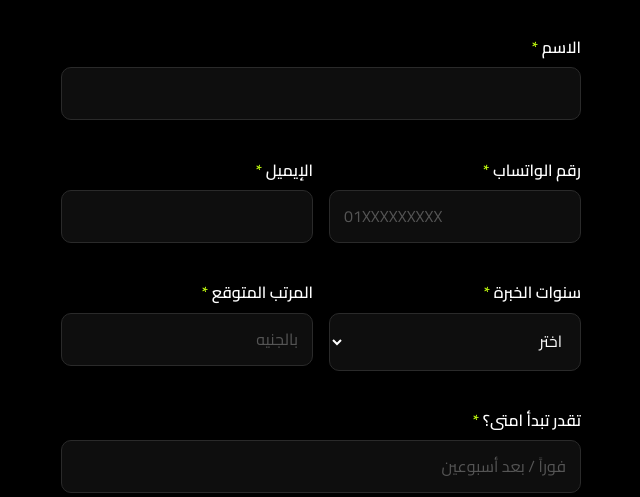
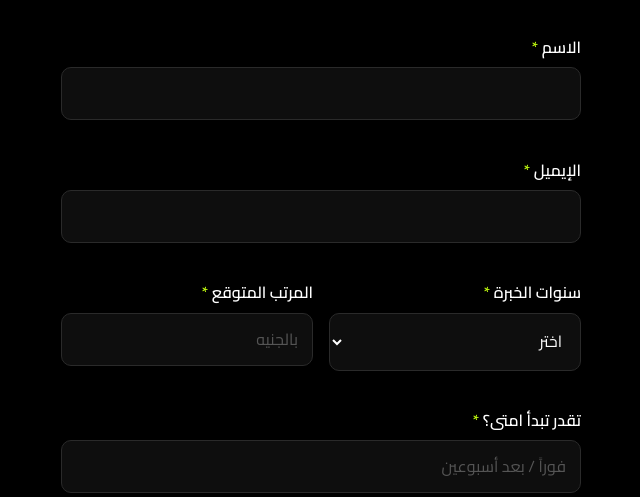
Before and after one commit to builtin00/jobs, a plain HTML site: page index.html in a window 1280 px wide. Shown: the part 303-800 px from the top of the page, without its empty margins (319-959 px from the left). Drawn offline with Linux system fonts and the light colour scheme.

Commit message:
Update index.html

```diff
--- a/index.html
+++ b/index.html
@@ -1,3 +1,4 @@
+
 <!DOCTYPE html>
 <html lang="ar" dir="rtl">
 <head>
@@ -57,10 +58,7 @@ button:focus-visible{outline:3px solid #fff;outline-offset:3px}
 
 <div class="f"><label for="name">الاسم <i>*</i></label><input id="name" name="name" required><div class="err"></div></div>
 
-<div class="row">
-<div class="f"><label for="phone">رقم الواتساب <i>*</i></label><input id="phone" name="phone" class="ltr" inputmode="tel" placeholder="01XXXXXXXXX" required><div class="err"></div></div>
 <div class="f"><label for="email">الإيميل <i>*</i></label><input id="email" name="email" type="email" class="ltr" required><div class="err"></div></div>
-</div>
 
 <div class="row">
 <div class="f"><label for="exp">سنوات الخبرة <i>*</i></label>
```
